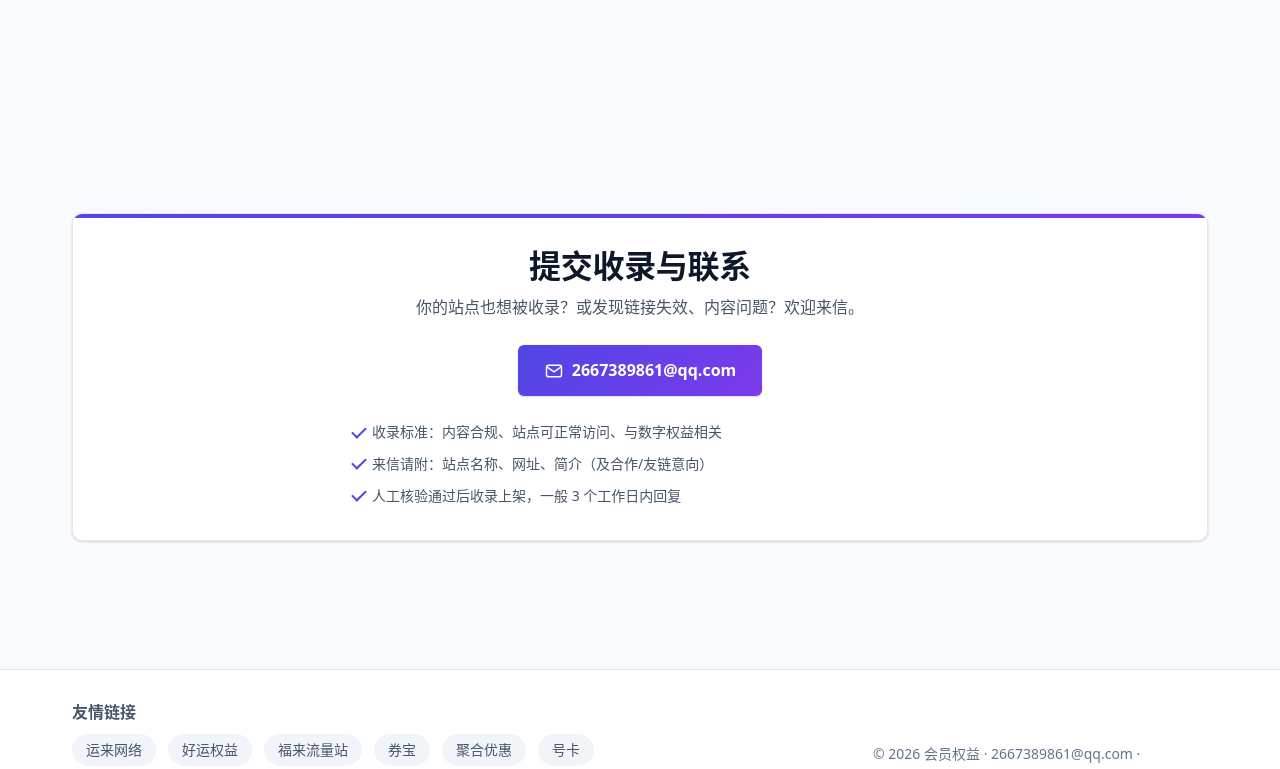
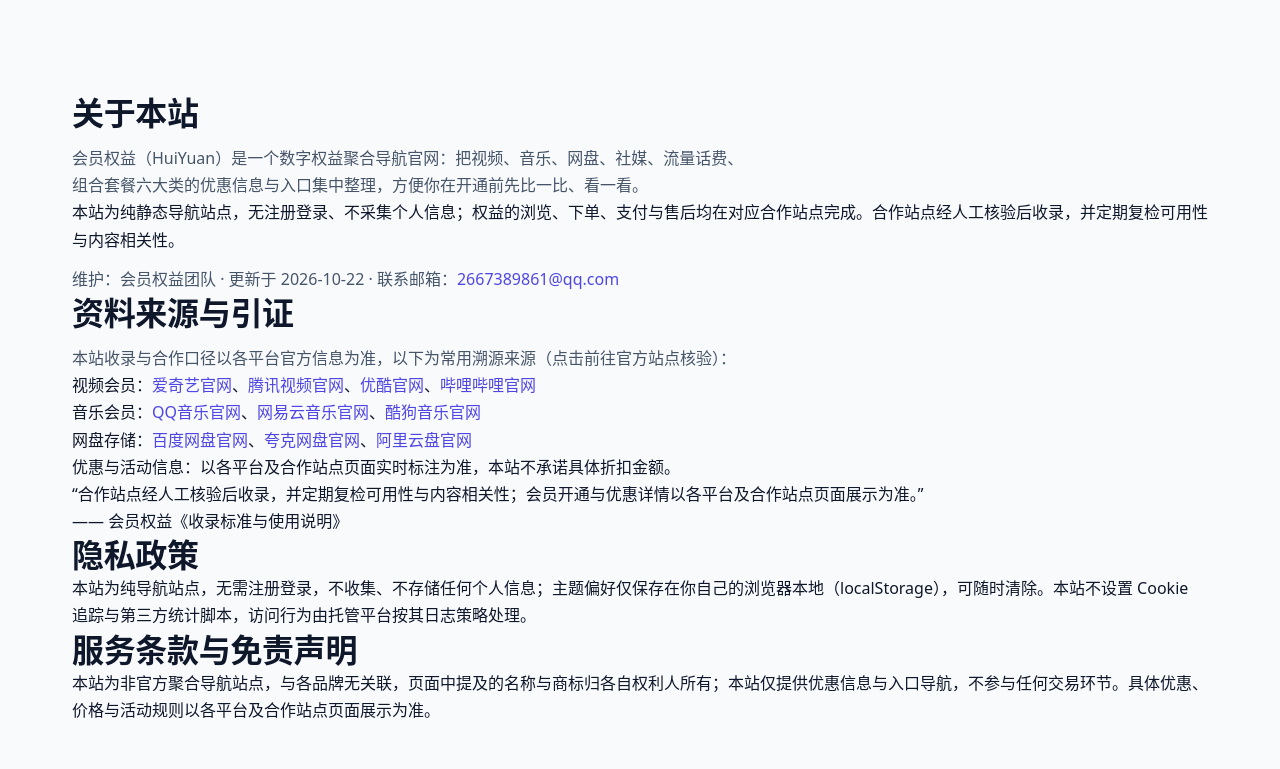
Before and after one commit to huiyuan6/huiyuan6.github.io, a plain HTML site: page index.html in a window 1280 px wide. Shown: the part 7598-8367 px from the top of the page. Drawn offline with Linux system fonts and the light colour scheme.

Commit message:
AI-SEO 审计修复：robots/meta/JSON-LD/内容深度/nofollow
- 全部页面补 robots meta（GitHub Pages 不支持 X-Robots-Tag 头，用 meta 替代）
- 首页 title 40~60 字、description 140~160 字
- JSON-LD 增加 Organization sameAs + WebPage author/datePublished/dateModified
- 首页新增 about/sources/privacy/terms/contact 区段与页脚法律链接
- 推广链接 rel=sponsored nofollow noopener

```diff
--- a/index.html
+++ b/index.html
@@ -3,11 +3,13 @@
 <head>
   <meta charset="UTF-8">
   <meta name="viewport" content="width=device-width, initial-scale=1">
-  <title>会员权益｜视频·音乐·网盘等会员优惠聚合导航</title>
-  <meta name="description" content="会员权益（HuiYuan）聚合导航官网：收录视频会员、音乐会员、网盘扩容、社交媒体服务、流量话费等数字权益优惠，提供权益分类、覆盖平台清单、权益对比、省钱攻略、热门套餐推荐与合作站点入口，一站式找到适合你的会员优惠。">
+  <title>会员权益导航 - 视频音乐网盘社媒流量话费优惠聚合平台｜HuiYuan，附覆盖平台清单与省钱攻略</title>
+  <meta name="description" content="会员权益（HuiYuan）聚合导航官网：收录视频会员、音乐会员、网盘扩容、社交媒体服务与流量话费等数字权益优惠，提供权益分类、覆盖平台清单、权益对比与省钱攻略，附学生认证、自动续费避坑、家庭共享等实用攻略，合作站点经人工核验并定期复检，收录申请与友链交换欢迎来信，一站式找到适合你的会员优惠。">
   <meta name="keywords" content="会员权益,会员优惠,视频会员,音乐会员,网盘扩容,流量话费,会员套餐,优惠导航,覆盖平台,权益对比,省钱攻略">
   <meta name="author" content="会员权益">
   <meta name="robots" content="index, follow">
+  <meta name="datePublished" content="2026-10-22">
+  <meta name="dateModified" content="2026-10-22">
   <link rel="canonical" href="https://huiyuan6.github.io/">
   <meta name="theme-color" media="(prefers-color-scheme: light)" content="#f8fafc">
   <meta name="theme-color" media="(prefers-color-scheme: dark)" content="#0b1120">
@@ -54,13 +56,27 @@
         "alternateName": "HuiYuan",
         "description": "会员权益聚合导航官网：视频、音乐、网盘、社媒、流量话费等数字权益优惠导航，提供覆盖平台清单、权益对比与省钱攻略。",
         "inLanguage": "zh-CN",
-        "publisher": { "@id": "https://huiyuan6.github.io/#organization" }
+        "publisher": { "@id": "https://huiyuan6.github.io/#organization" },
+        "dateModified": "2026-10-22"
+      },
+      {
+        "@type": "WebPage",
+        "@id": "https://huiyuan6.github.io/#webpage",
+        "url": "https://huiyuan6.github.io/",
+        "name": "会员权益导航 - 视频音乐网盘社媒流量话费优惠聚合平台",
+        "description": "会员权益聚合导航官网：收录视频、音乐、网盘、社媒、流量话费等数字权益优惠，提供权益分类、覆盖平台清单、权益对比与省钱攻略。",
+        "inLanguage": "zh-CN",
+        "isPartOf": { "@id": "https://huiyuan6.github.io/#website" },
+        "author": { "@id": "https://huiyuan6.github.io/#organization" },
+        "datePublished": "2026-10-22",
+        "dateModified": "2026-10-22"
       },
       {
         "@type": "Organization",
         "@id": "https://huiyuan6.github.io/#organization",
         "name": "会员权益",
         "url": "https://huiyuan6.github.io/",
+        "sameAs": ["https://github.com/huiyuan6"],
         "logo": {
           "@type": "ImageObject",
           "url": "https://huiyuan6.github.io/assets/og-image.png"
@@ -706,6 +722,50 @@
       </div>
     </section>
 
+    <!-- ======================= 关于本站（v3 新增：作者署名与站点说明） ======================= -->
+    <section class="about" id="about" tabindex="-1" aria-labelledby="about-title">
+      <div class="container">
+        <h2 id="about-title">关于本站</h2>
+        <p class="section-lead">会员权益（HuiYuan）是一个数字权益聚合导航官网：把视频、音乐、网盘、社媒、流量话费、组合套餐六大类的优惠信息与入口集中整理，方便你在开通前先比一比、看一看。</p>
+        <p>本站为纯静态导航站点，无注册登录、不采集个人信息；权益的浏览、下单、支付与售后均在对应合作站点完成。合作站点经人工核验后收录，并定期复检可用性与内容相关性。</p>
+        <p class="section-lead">维护：会员权益团队 · 更新于 <time datetime="2026-10-22">2026-10-22</time> · 联系邮箱：<a href="mailto:2667389861@qq.com">2667389861@qq.com</a></p>
+      </div>
+    </section>
+
+    <!-- ======================= 资料来源与引证（v3 新增：AI 溯源信任） ======================= -->
+    <section class="sources" id="sources" tabindex="-1" aria-labelledby="sources-title">
+      <div class="container">
+        <h2 id="sources-title">资料来源与引证</h2>
+        <p class="section-lead">本站收录与合作口径以各平台官方信息为准，以下为常用溯源来源（点击前往官方站点核验）：</p>
+        <ul class="source-list">
+          <li>视频会员：<a href="https://www.iqiyi.com" target="_blank" rel="noopener noreferrer">爱奇艺官网</a>、<a href="https://v.qq.com" target="_blank" rel="noopener noreferrer">腾讯视频官网</a>、<a href="https://www.youku.com" target="_blank" rel="noopener noreferrer">优酷官网</a>、<a href="https://www.bilibili.com" target="_blank" rel="noopener noreferrer">哔哩哔哩官网</a></li>
+          <li>音乐会员：<a href="https://y.qq.com" target="_blank" rel="noopener noreferrer">QQ音乐官网</a>、<a href="https://music.163.com" target="_blank" rel="noopener noreferrer">网易云音乐官网</a>、<a href="https://www.kugou.com" target="_blank" rel="noopener noreferrer">酷狗音乐官网</a></li>
+          <li>网盘存储：<a href="https://pan.baidu.com" target="_blank" rel="noopener noreferrer">百度网盘官网</a>、<a href="https://pan.quark.cn" target="_blank" rel="noopener noreferrer">夸克网盘官网</a>、<a href="https://www.aliyundrive.com" target="_blank" rel="noopener noreferrer">阿里云盘官网</a></li>
+          <li>优惠与活动信息：以各平台及合作站点页面实时标注为准，本站不承诺具体折扣金额。</li>
+        </ul>
+        <blockquote>
+          <p>“合作站点经人工核验后收录，并定期复检可用性与内容相关性；会员开通与优惠详情以各平台及合作站点页面展示为准。”</p>
+          <figcaption>—— 会员权益《收录标准与使用说明》</figcaption>
+        </blockquote>
+      </div>
+    </section>
+
+    <!-- ======================= 隐私政策（v3 新增） ======================= -->
+    <section class="legal" id="privacy" tabindex="-1" aria-labelledby="privacy-title">
+      <div class="container">
+        <h2 id="privacy-title">隐私政策</h2>
+        <p>本站为纯导航站点，无需注册登录，不收集、不存储任何个人信息；主题偏好仅保存在你自己的浏览器本地（localStorage），可随时清除。本站不设置 Cookie 追踪与第三方统计脚本，访问行为由托管平台按其日志策略处理。</p>
+      </div>
+    </section>
+
+    <!-- ======================= 服务条款与免责声明（v3 新增） ======================= -->
+    <section class="legal" id="terms" tabindex="-1" aria-labelledby="terms-title">
+      <div class="container">
+        <h2 id="terms-title">服务条款与免责声明</h2>
+        <p>本站为非官方聚合导航站点，与各品牌无关联，页面中提及的名称与商标归各自权利人所有；本站仅提供优惠信息与入口导航，不参与任何交易环节。具体优惠、价格与活动规则以各平台及合作站点页面展示为准。</p>
+      </div>
+    </section>
+
     <!-- ======================= 提交收录与联系（v2 新增） ======================= -->
     <section class="contact" id="contact" tabindex="-1" aria-labelledby="contact-title">
       <div class="container">
@@ -743,6 +803,9 @@
           <p class="footer-links-note">未启用 JavaScript 时，以上友情链接同样完整可用。</p>
         </noscript>
       </nav>
+      <nav class="site-footer__legal" aria-label="站务信息">
+        <a href="#about">关于本站</a> · <a href="#contact">联系我们</a> · <a href="#privacy">隐私政策</a> · <a href="#terms">服务条款</a>
+      </nav>
       <p class="site-footer__meta">© <span id="footer-year">2026</span> 会员权益 · <a href="mailto:2667389861@qq.com">2667389861@qq.com</a> · <a href="#top" id="back-top">回到顶部</a></p>
     </div>
   </footer>
```
Also changed, not shown: tests/test.html (+4 -0 lines).
